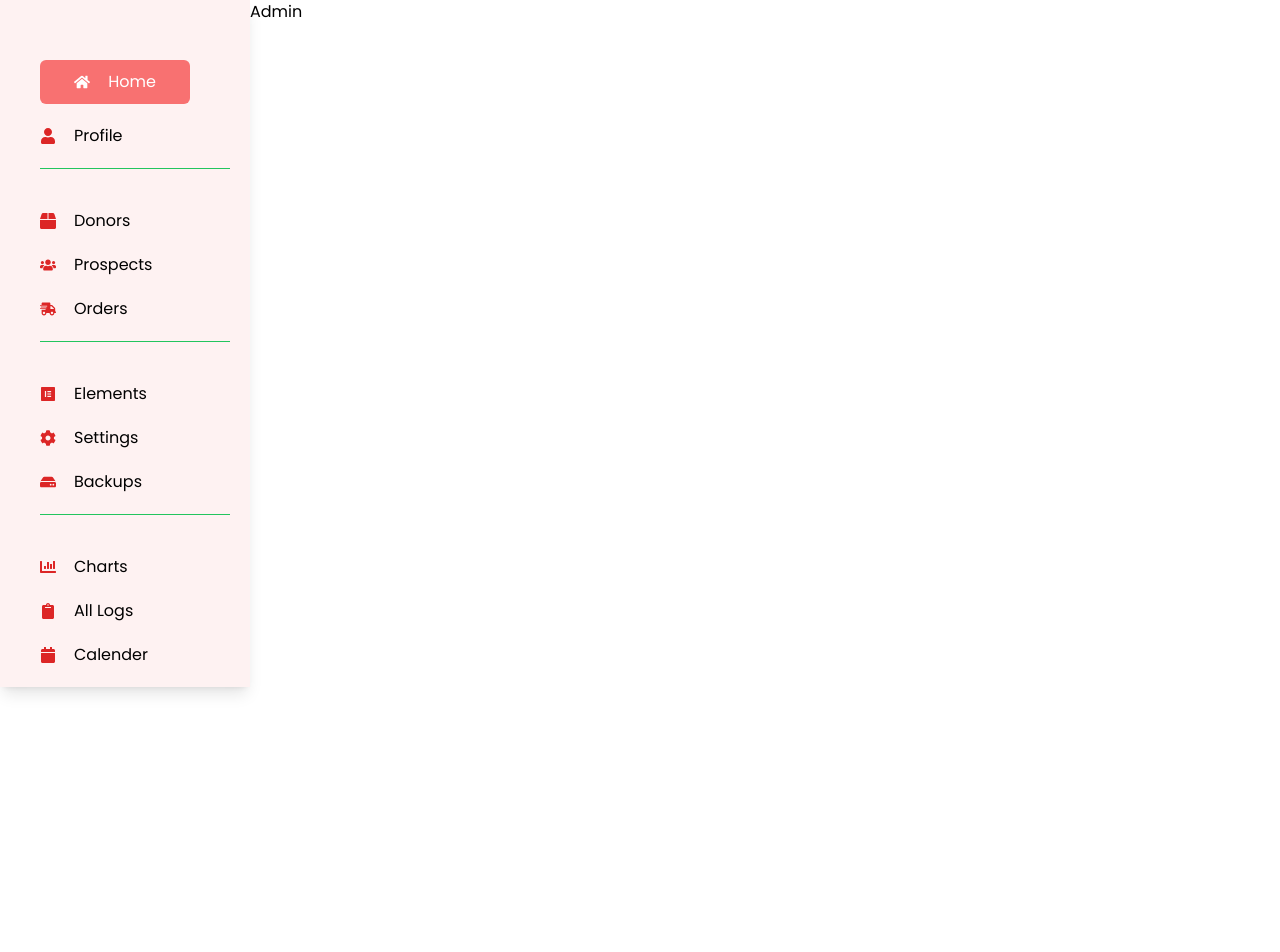
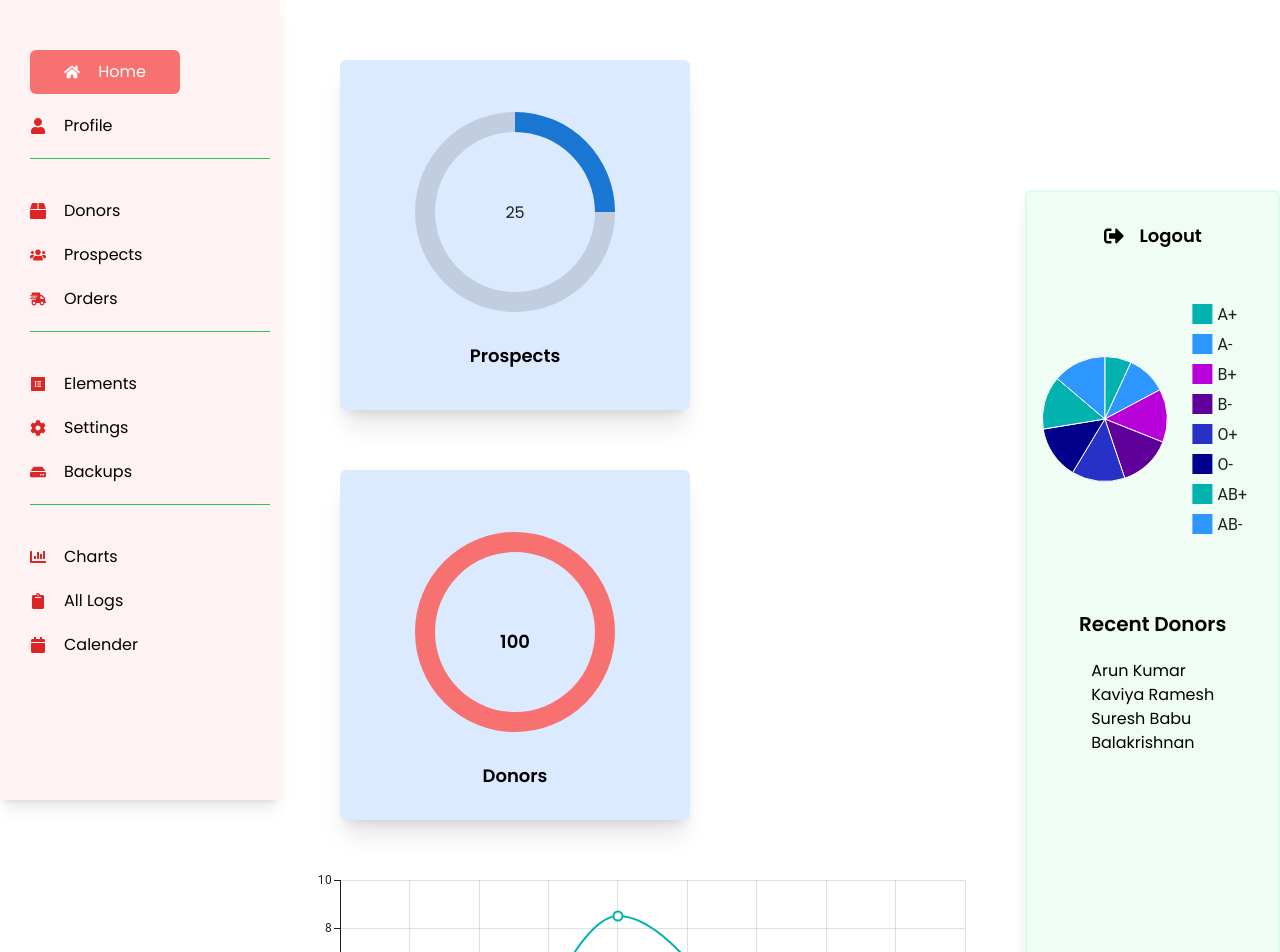
Before and after one commit to PriyaBalaDharshini/MERN-BloodDonationApp, a React (Vite) app in the folder frontend/: page /admin in a window 1280 px wide. Shown: the top 952 px of the page. Before the commit the page ends 800 px from the top, so only its background shows below. Built offline with nearby package versions, Linux system fonts and the light colour scheme.

Commit message:
Worked on UI of Admin, Donors and Prospects Pages

```diff
--- a/frontend/package.json
+++ b/frontend/package.json
@@ -16,6 +16,7 @@
     "@fortawesome/react-fontawesome": "^0.2.2",
     "@mui/material": "^5.16.6",
     "@mui/styled-engine-sc": "^6.0.0-alpha.18",
+    "@mui/x-charts": "^7.12.0",
     "@mui/x-data-grid": "^7.12.0",
     "axios": "^1.7.3",
     "react": "^18.3.1",
--- a/frontend/src/Components/Menu.jsx
+++ b/frontend/src/Components/Menu.jsx
@@ -11,7 +11,7 @@ const Menu = () => {
     }
 
     return (
-        <div className='h-full bg-red-50 p-[20px] w-[250px] shadow-lg'>
+        <div className='h-[100vh] bg-red-50 p-[10px] w-[280px] shadow-lg'>
             <ul className='flex flex-col items-start justify-start mt-[20px] pl-[20px]'>
 
                 <Link to="/admin" onClick={() => handleActiveLink("/admin")}>
--- a/frontend/src/Pages/Admin.jsx
+++ b/frontend/src/Pages/Admin.jsx
@@ -1,8 +1,96 @@
 import React from 'react'
+import { Gauge } from '@mui/x-charts/Gauge';
+import { LineChart } from "@mui/x-charts/LineChart"
+import { FaSignOutAlt } from "react-icons/fa"
+import { PieChart } from '@mui/x-charts/PieChart';
+
+
+const data = [
+    { id: 0, value: 10, label: 'A+' },
+    { id: 1, value: 15, label: 'A-' },
+    { id: 2, value: 20, label: 'B+' },
+    { id: 3, value: 20, label: 'B-' },
+    { id: 4, value: 20, label: 'O+' },
+    { id: 5, value: 20, label: 'O-' },
+    { id: 6, value: 20, label: 'AB+' },
+    { id: 7, value: 20, label: 'AB-' },
+
+];
 
 const Admin = () => {
     return (
-        <div>Admin</div>
+        <div className='flex  items-center justify-between v-[100vh]'>
+            <div className='flex flex-col m-[30px]'>
+                <div className='flex flex-wrap'>
+                    <div className='bg-blue-100 m-[30px] h-[350px] w-[350px] shadow-xl rounded-md  flex flex-col items-center justify-center'>
+                        <div className='h-[220px] w-[220px]'>
+                            <Gauge
+                                value={25}
+                                startAngle={0}
+                                endAngle={360}
+                                innerRadius="80%"
+                                outerRadius="100%"
+
+                            />
+                        </div>
+                        <h2 className='font-semibold text-[18px] text-center mt-[20px]'>Prospects</h2>
+                    </div>
+                    <div className='bg-blue-100 m-[30px] h-[350px] w-[350px] shadow-xl rounded-md  flex flex-col items-center justify-center'>
+                        <div className='flex items-center justify-center h-[200px] w-[200px] m-[30px] border-[20px] border-red-400 border-solid rounded-full'>
+                            <div className='m-[30px]'>
+                                <h2 className='font-semibold text-[18px] text-center mt-[20px]'>100</h2>
+                            </div>
+                        </div>
+                        <h2 className='font-semibold text-[18px] text-center'>Donors</h2>
+                    </div>
+                </div>
+                <div>
+                    <LineChart
+                        xAxis={[{ data: [1, 2, 3, 5, 8, 10] }]}
+                        series={[
+                            {
+                                data: [2, 5.5, 2, 8.5, 1.5, 5],
+                            },
+                        ]}
+                        height={300}
+                        margin={{ left: 30, right: 30, top: 30, bottom: 30 }}
+                        grid={{ vertical: true, horizontal: true }}
+                    />
+                </div>
+            </div>
+            <div className='flex flex-col h-[100vh] bg-green-50 p-[10px] w-[300px] shadow-lg border-solid border-2 border-green-100 rounded-md'>
+                <div className='flex items-center justify-center mt-[20px] cursor-pointer'>
+                    <FaSignOutAlt className='text-[20px]' /> <span className='ml-4 font-semibold text-[18px]'>Logout</span>
+
+                </div>
+
+
+                <div className='mt-[20px]'>
+                    <PieChart
+                        series={[
+                            {
+                                data,
+                                highlightScope: { faded: 'global', highlighted: 'item' },
+                                faded: { innerRadius: 30, additionalRadius: -30, color: 'gray' },
+                            },
+                        ]}
+                        height={300}
+                    />
+
+                </div>
+
+                <div className='flex flex-col items-center justify-center mt-[40px]'>
+                    <h1 className='font-semibold text-[20px] mb-[20px] '>Recent Donors</h1>
+
+                    <ul>
+                        <li>Arun Kumar</li>
+                        <li>Kaviya Ramesh</li>
+                        <li>Suresh Babu</li>
+                        <li>Balakrishnan</li>
+                    </ul>
+                </div>
+            </div>
+        </div>
     )
 }
 
--- a/frontend/src/Pages/Prospects.jsx
+++ b/frontend/src/Pages/Prospects.jsx
@@ -1,8 +1,72 @@
 import React from 'react'
+import { DataGrid } from '@mui/x-data-grid';
+import { Link } from '@mui/material';
+import { FaEdit, FaTrash } from "react-icons/fa"
 
 const Prospects = () => {
+
+    const columns = [
+        { field: "id", headerName: "ID", width: 90 },
+        { field: "name", headerName: "Name", width: 150 },
+        { field: "address", headerName: "Address", width: 180 },
+        { field: "bloodgroup", headerName: "Blood Group", width: 80 },
+        { field: "healthissues", headerName: "Health Issues", width: 150 },
+        {
+            field: "edit", headerName: "Edit", width: 100,
+            renderCell: () => {
+                return (
+                    <>
+                        <Link to={`/donor/123`}>
+
+                            <button className='text-white cursor-pointer w-[70px]'>
+                                <FaEdit className='text-cyan-600 cursor-pointer m-2' />
+                            </button>
+                            {/* <button className='bg-cyan-400 rounded-md text-white cursor-pointer w-[70px]'>
+                                Edit
+                            </button> */}
+                        </Link>
+                    </>
+                )
+            }
+        },
+        {
+            field: "delete", headerName: "Delete", width: 100,
+            renderCell: () => {
+                return (
+                    <>
+                        <Link>
+                            <button className='text-white cursor-pointer w-[70px]'>
+                                <FaTrash className='text-pink-600 cursor-pointer m-2' />
+                            </button>
+                        </Link>
+                    </>
+                )
+            }
+        },
+    ]
+
+    const rows = [
+        { id: 1, name: "Arun Kumar", address: "Chennai, TN", bloodgroup: "B+", healthissues: "None" },
+        { id: 2, name: "Kaviya Ramesh", address: "Coimbatore, TN", bloodgroup: "O-", healthissues: "Asthma" },
+        { id: 3, name: "Suresh Babu", address: "Madurai, TN", bloodgroup: "A+", healthissues: "None" },
+        { id: 4, name: "Anjali Venkatesh", address: "Tiruchirappalli, TN", bloodgroup: "AB+", healthissues: "Diabetes" },
+        { id: 5, name: "Meera Rajan", address: "Salem, TN", bloodgroup: "O+", healthissues: "None" },
+        { id: 6, name: "Vijayalakshmi Muthusamy", address: "Erode, TN", bloodgroup: "A-", healthissues: "Thyroid" },
+        { id: 7, name: "Rajesh Kumar", address: "Tirunelveli, TN", bloodgroup: "B-", healthissues: "None" },
+        { id: 8, name: "Jaya Subramanian", address: "Vellore, TN", bloodgroup: "AB-", healthissues: "Heart Disease" },
+        { id: 9, name: "Pooja Srinivasan", address: "Kanchipuram, TN", bloodgroup: "O+", healthissues: "Hypertension" },
+        { id: 10, name: "Karthik Narayanan", address: "Cuddalore, TN", bloodgroup: "B+", healthissues: "None" },
+    ];
     return (
-        <div>Prospects</div>
+        <div className='w-[80vw] h-[100vh]'>
+            <div className='flex items-center justify-between m-[40px]'>
+                <h1 className='m-[20px] text-[20px] font-semibold'>All Prospects</h1>
+                <button className='text-[18px] bg-green-600 p-3 rounded-md cursor-pointer text-white font-semibold'>Add Prospect</button>
+            </div>
+            <div className='m-[30px]'>
+                <DataGrid rows={rows} columns={columns} checkboxSelection />
+            </div>
+        </div>
     )
 }
 
```
Also changed, not shown: 1 other file (tests, documents, lock files or other folders).
